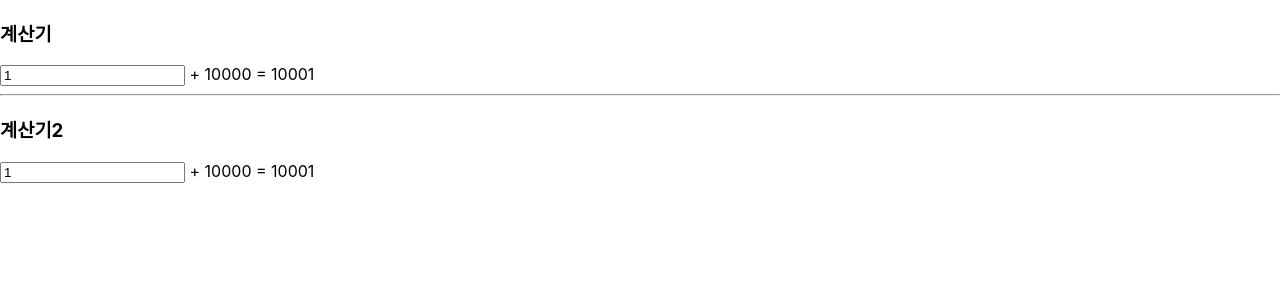
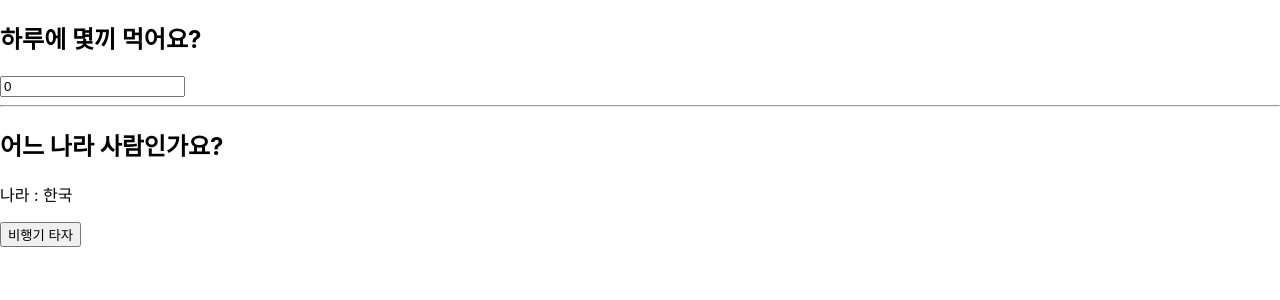
Before and after one commit to gwsl/2024_react02, a React (Create React App) app: page / in a window 1280 px wide. Shown: the top 300 px of the page. Built offline with nearby package versions, Linux system fonts and the light colour scheme.

Commit message:
Memo 예제2

```diff
--- a/src/components/step09/MemoTest03.jsx
+++ b/src/components/step09/MemoTest03.jsx
@@ -1,6 +1,5 @@
 import React, { useMemo, useState } from 'react';
 
-// useMemo 사용
 const hardCalcu = (num) =>{
   console.log("hardCalcu : " + num)
   for (let i = 0; i < 999999999; i++) {}
@@ -16,6 +15,8 @@
   const [hardNumber, setHardNumber] = useState(1);
   const [easyNumber, setEasyNumber] = useState(1);
   //const hardSum = hardCalcu(hardNumber)
+
+  // useMemo 사용
   const hardSum = useMemo(() => {
     return hardCalcu(hardNumber);
   }, [hardNumber])
--- /dev/null
+++ b/src/components/step09/MemoTest04.jsx
@@ -0,0 +1,47 @@
+import React, { useEffect, useMemo, useState } from 'react';
+
+function MemoTest04(props) {
+  console.log("컴포넌트 호출")
+  const [number, setNumber] = useState(0);
+  const [isKorea, setIsKorea] = useState(true);
+
+  // input Change해도  useEffect 출력안됨
+  // 1. 기본자료형에는 값이 저장된다.
+  // const location = isKorea ? '한국' : '외국';
+
+  // 2. 객체임 input Change하면  useEffect 출력 됨
+  // 렌더링 되면서 주소가 변경되서 저장된다.
+  // const location ={
+  //   country : isKorea ? '한국' : '외국'
+  // };
+
+  // 3. Memo를 사용하자
+  const location = useMemo(() => {
+    return{
+      country : isKorea ? '한국' : '외국'
+    };
+  }, [isKorea]);
+
+
+  useEffect(()=>{
+    console.log('useEffect 호출')
+  },[location]);
+
+
+  return (
+    <div>
+      <h2>하루에 몇끼 먹어요?</h2>
+      <input
+        type='number'
+        value={number}
+        onChange={(e)=> setNumber(e.target.value)}
+      />
+      <hr />
+      <h2>어느 나라 사람인가요?</h2>
+      <p>나라 : {location.country}</p>
+      <button onClick={()=> setIsKorea(!isKorea)}>비행기 타자</button>
+    </div>
+  );
+}
+
+export default MemoTest04;
--- a/src/index.js
+++ b/src/index.js
@@ -12,6 +12,7 @@
 import MemoTest01 from './components/step09/MemoTest01';
 import MemoTest02 from './components/step09/MemoTest02';
 import MemoTest03 from './components/step09/MemoTest03';
+import MemoTest04 from './components/step09/MemoTest04';
 // import TempEx from './components/step06/TempEx';
 // import NumberCounter from './components/step01/NumberCounter';
 // import NumberCounter2 from './components/step01/NumberCounter2';
@@ -41,7 +42,8 @@
     // <EffectTest04 />
     // <MemoTest01 />
     // <MemoTest02 />
-    <MemoTest03 />
+    // <MemoTest03 />
+    <MemoTest04 />
   // </React.StrictMode>
 );
 
```
